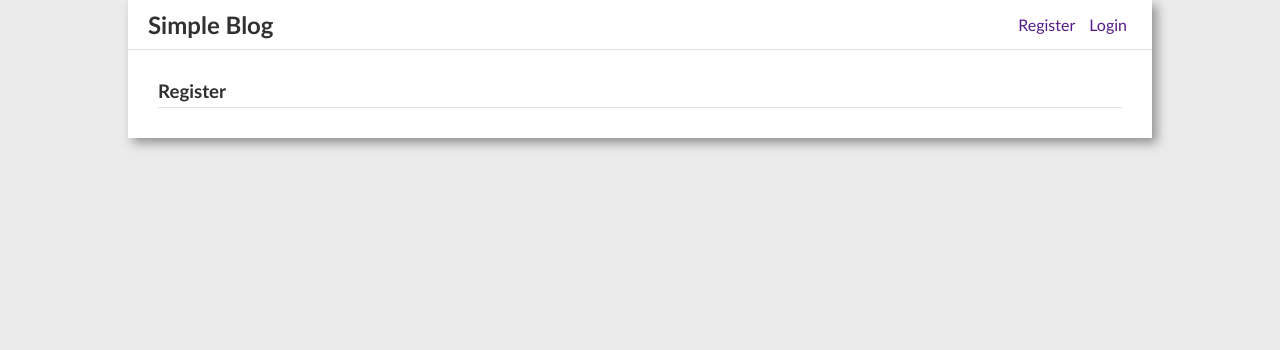
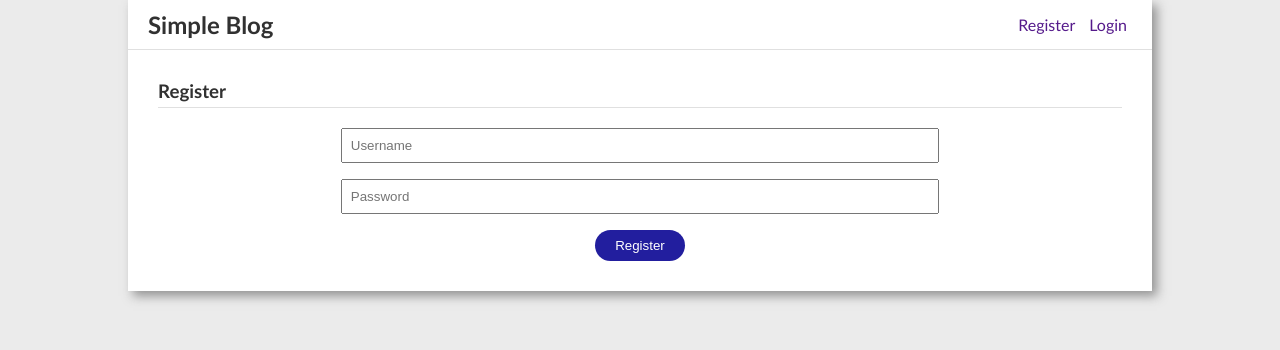
Before and after one commit to Rezuanul-Islam-Fahim/simple-blog-site, a Flask app: page /auth/register in a window 1280 px wide. Shown: the top 350 px of the page. Run offline with Flask 2, Linux system fonts and the light colour scheme.

Commit message:
Create register page

```diff
--- a/website/static/style.css
+++ b/website/static/style.css
@@ -58,3 +58,31 @@ nav ul li a {
     border-bottom: 1px solid #e0e0e0;
     font-family: 'Trebuchet MS', 'Lucida Sans Unicode', 'Lucida Grande', 'Lucida Sans', Arial, sans-serif;
 }
+
+.content .main-content {
+    padding-top: 20px;
+}
+
+form {
+    text-align: center;
+}
+form input[type="text"], form input[type="password"] {
+    width: 60%;
+    margin: 0 auto 16px auto;
+    padding: 8px;
+    display: block;
+}
+
+form input[type="submit"] {
+    background-color:  #221e9e;
+    color: white;
+    padding: 8px 20px;
+    border: none;
+    cursor: pointer;
+    border-radius: 20px;
+    transition: 0.4s ease;
+}
+
+form input[type="submit"]:hover {
+    background-color: #1f1d68;
+}
--- a/website/templates/auth/register.html
+++ b/website/templates/auth/register.html
@@ -3,3 +3,13 @@
 {% block header %}
   {% block title %}Register{% endblock %}
 {% endblock %}
+
+{% block content %}
+<div class="main-content">
+    <form>
+        <input name="username" type="text" id="username" placeholder="Username">
+        <input name="password" type="password" id="password" placeholder="Password">
+        <input type="submit" value="Register">
+    </form>
+</div>
+{% endblock %}
```
